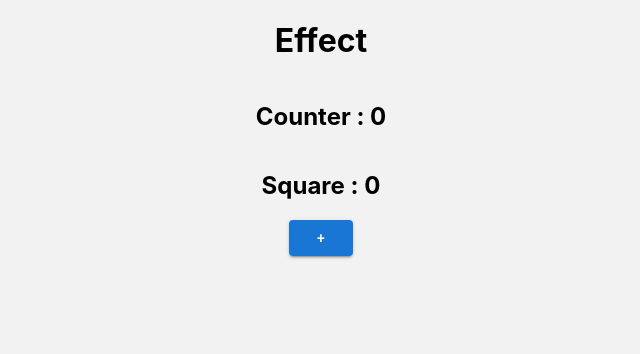
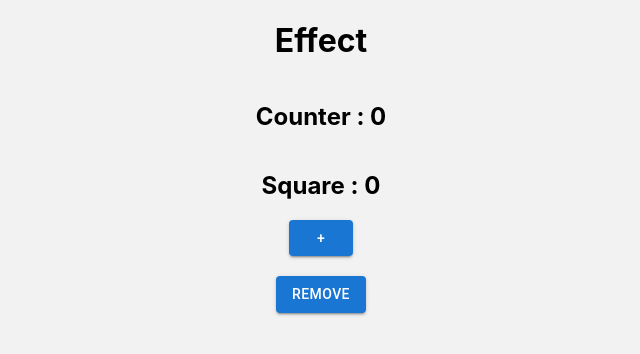
Before and after one commit to r0g-c0d3s/React-Basic, a React (Create React App) app: page /effect in a window 1280 px wide. Shown: the top 354 px of the page, without its empty margins (319-959 px from the left). Built offline with nearby package versions, Linux system fonts and the light colour scheme.

Commit message:
Enhance Effect component to store counter and square in localStorage, update button functionality for increment and removal

```diff
--- a/src/Components/Effect.jsx
+++ b/src/Components/Effect.jsx
@@ -10,18 +10,27 @@ export default function Effect() {
   useEffect(() => {
     setSquare(count * count);
   }, [count]);
+
+  //   let myname = localStorage.getItem("name");
+  localStorage.setItem("Counter", count);
+  localStorage.setItem("Square", square);
+
+
   return (
     <div>
       <h1>Effect</h1>
       <h2>Counter : {count}</h2>
       <h2>Square : {square}</h2>
       <Button
-        onMouseEnter={Increment}
-        onMouseLeave={Increment}
+        onClick={Increment}
         variant="contained"
       >
         +
       </Button>
+      <br />
+      <Button onClick={()=>{ localStorage.clear(count,square)}} variant="contained">
+        Remove
+      </Button>
     </div>
   );
 }
```
